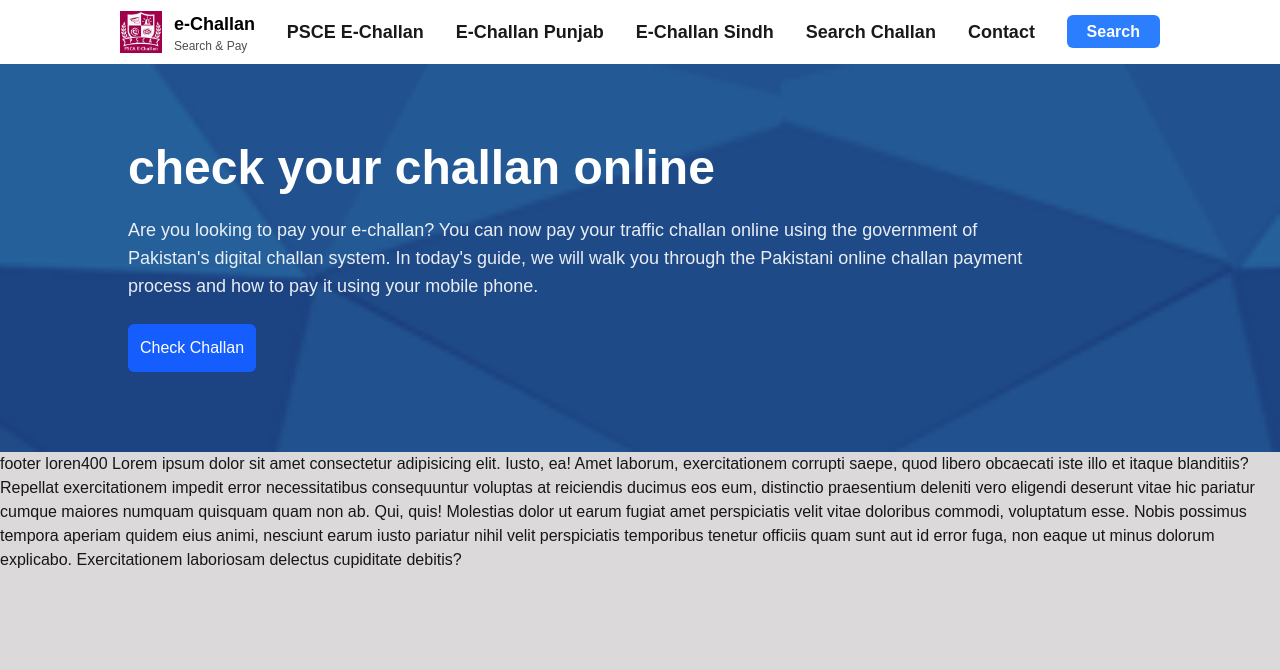
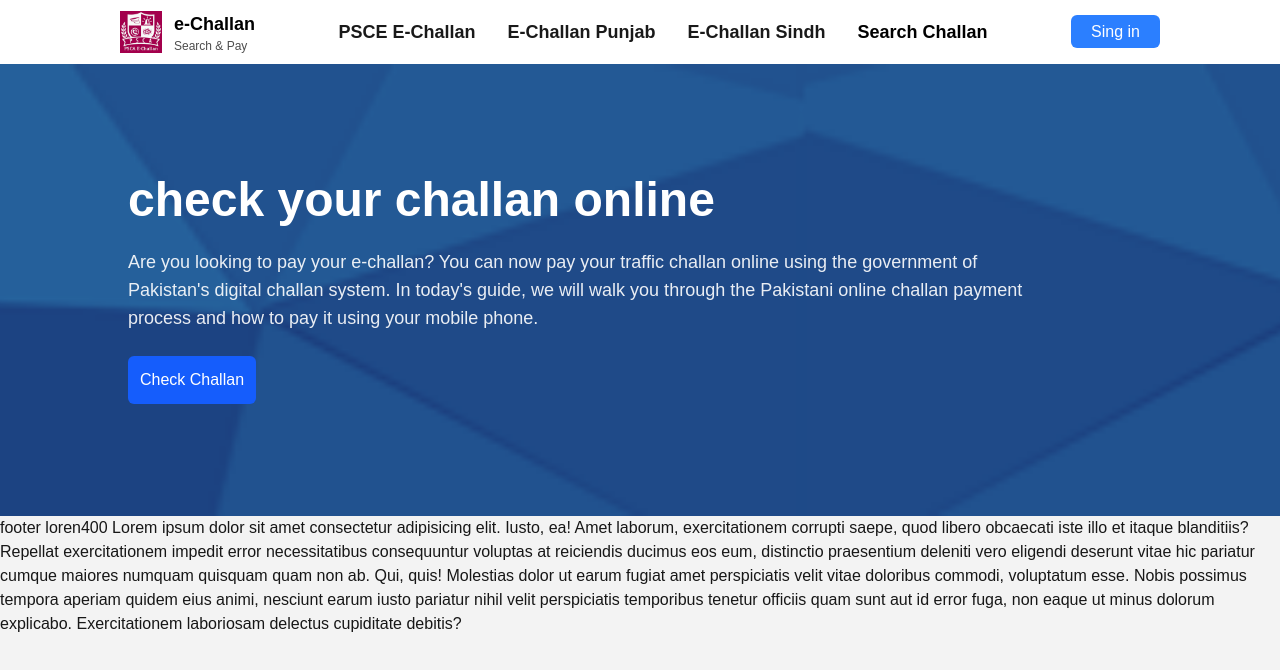
Before and after one commit to Sami-ullah4/e-challan, a Next.js app: page /component/heroSection in a window 1280 px wide. Shown: the top 670 px of the page. Built offline with nearby package versions, Linux system fonts and the light colour scheme.

Commit message:
sdfsdSdqasdsads

```diff
--- a/app/component/header/page.js
+++ b/app/component/header/page.js
@@ -29,45 +29,38 @@ export default function Header() {
           <nav className="hidden sm:flex items-center gap-8 text-lg font-semibold">
             <Link
               href="/"
-              className="text-black/90 hover:text-black transition"
+              className="text-black/90 hover:text-green-700 transition"
             >
               PSCE E-Challan{" "}
             </Link>
             <Link
               href="/"
-              className="text-black/90 hover:text-black transition"
+              className="text-black/90 hover:text-green-700 transition"
             >
               E-Challan Punjab{" "}
             </Link>
             <Link
               href="/"
-              className="text-black/90 hover:text-black transition"
+              className="text-black/90 hover:text-green-700 transition"
             >
               E-Challan Sindh{" "}
             </Link>
             <Link
               href="/e-challan-forn"
-              className="text-black/90 hover:text-black transition"
+              className="text-black hover:text-green-700 transition"
             >
               Search Challan
             </Link>
-            <Link
-              href="#contact"
-              className="text-black/90 hover:text-black transition"
-            >
-              Contact
-            </Link>
           </nav>
-
-          {/* Desktop Button */}
-          <div className="hidden sm:block">
-            <Link
-              href="/e-challan-forn"
-              className="bg-blue-500
-                         text-white px-5 py-2 rounded-md text-base font-semibold"
-            >
-              Search
-            </Link>
+          <div className="flex gap-3">
+            <div className="hidden sm:block">
+              <Link
+                href="#"
+                className="  text-white bg-blue-500 px-5 py-2 rounded-md text-base "
+              >
+                Sing in
+              </Link>
+            </div>
           </div>
 
           {/* Mobile Menu Button */}
--- a/app/component/heroSection/page.js
+++ b/app/component/heroSection/page.js
@@ -9,7 +9,7 @@ export default function Hero() {
 
   return (
     <section
-      className="px-2 lg:px-32 py-10 lg:py-20 flex flex-col gap-6
+      className="px-2 lg:px-32 py-10 lg:py-28 flex flex-col gap-6
                   bg-cover bg-center"
       style={{ backgroundImage: "url('/heroBackgound.png')" }}
     >
--- a/app/globals.css
+++ b/app/globals.css
@@ -1,7 +1,7 @@
 @import "tailwindcss";
 
 :root {
-  --background: #dbd9d9;
+  --background: #f3f3f3;
 
   --foreground: #171717;
 }
@@ -16,7 +16,7 @@
 @media (prefers-color-scheme: dark) {
   :root {
     --background: #0a0a0a;
-    --foreground: #dbd9d9;
+    --foreground: #f3f3f3;
   }
 }
 
```
